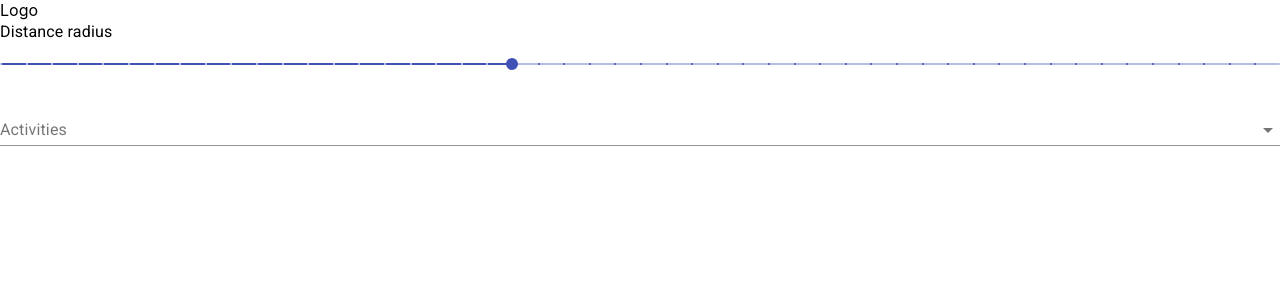
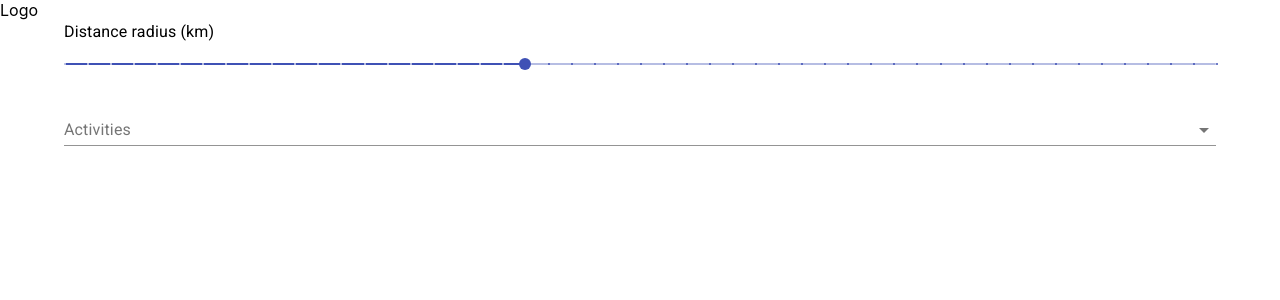
Before and after one commit to coding-competition-2019/sniveri, a React (Create React App) app in the folder frontend/: page / in a window 1280 px wide. Shown: the top 300 px of the page. Built offline with nearby package versions, Linux system fonts and the light colour scheme.

Commit message:
add basic css to searchform

```diff
--- a/frontend/src/components/SearchForm.js
+++ b/frontend/src/components/SearchForm.js
@@ -30,10 +30,14 @@ const activities = [
 	'volleyball',
 ];
 
+const containerStyle = {
+	display: 'flex',
+	flexDirection: 'column',
+};
+
 export default function SearchForm () {
 	const initialState = {};
 	const [state, dispatch] = useReducer(formReducer, initialState);
-	// radius + aktivita
 	const onActivityChange = (e, value) => {
 		dispatch({
 			type: 'CHANGE_ACTIVITY',
@@ -47,8 +51,16 @@ export default function SearchForm () {
 		});
 	};
 
-	return <div>
-		<Typography id='radius-slider-label' gutterBottom>Distance radius</Typography>
+	return <div style={{
+		display: 'flex',
+		flexDirection: 'column',
+		width: '90%',
+		margin: 'auto',
+	}}>
+		<div style={{
+			flex: 1,
+		}}>
+			<Typography id='radius-slider-label' gutterBottom>Distance radius (km)</Typography>
 			<Slider
 				defaultValue={20}
 				aria-labelledby="radius-slider-label"
@@ -59,6 +71,7 @@ export default function SearchForm () {
 				max={50}
 				onChange={onRadiusChange}
 			/>
+		</div>
 		<Autocomplete
 			multiple
 			//id="tags-standard"
```
Lines whose indentation alone changed are shown as unchanged.
